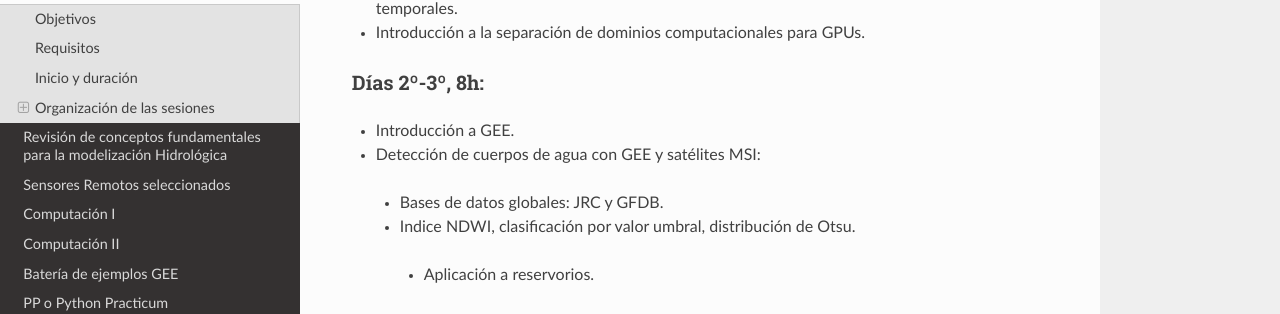
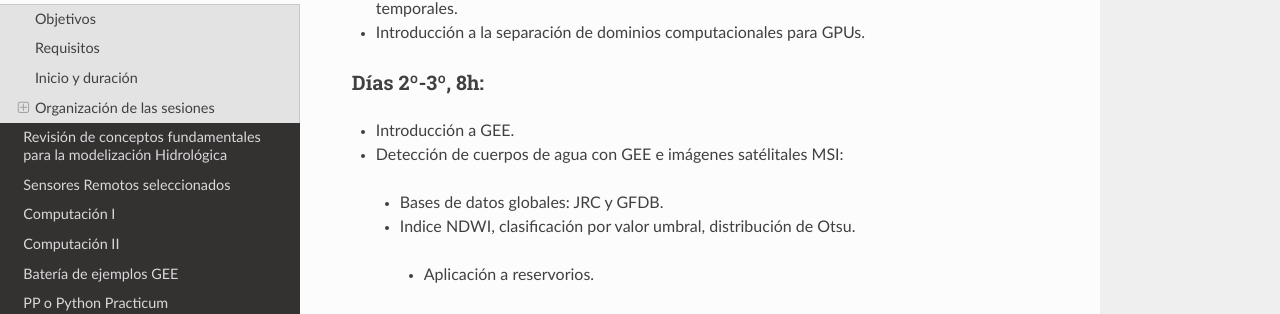
Before and after one commit to ivillamadrid/HidrologiaXXI, a Sphinx documentation site: the page built from docs/source/audiencia.rst, in a window 1280 px wide and 900 px high, scrolled down 1095 px. Shown: the part 158-472 px from the top of the window. Built offline with Sphinx 7.4.7 and the Read the Docs theme 2.0.0, drawn with Linux system fonts in a browser that asks for light colours.

Commit message:
Update audiencia.rst

```diff
--- a/docs/source/audiencia.rst
+++ b/docs/source/audiencia.rst
@@ -49,7 +49,7 @@ Primer día, 4h:
 Días 2º-3º, 8h:
 ***************
 * Introducción a GEE.
-* Detección de cuerpos de agua con GEE y satélites MSI:
+* Detección de cuerpos de agua con GEE e imágenes satélitales MSI:
  * Bases de datos globales: JRC y GFDB.
  * Indice NDWI, clasificación por valor umbral, distribución de Otsu.
   * Aplicación a reservorios.
```
